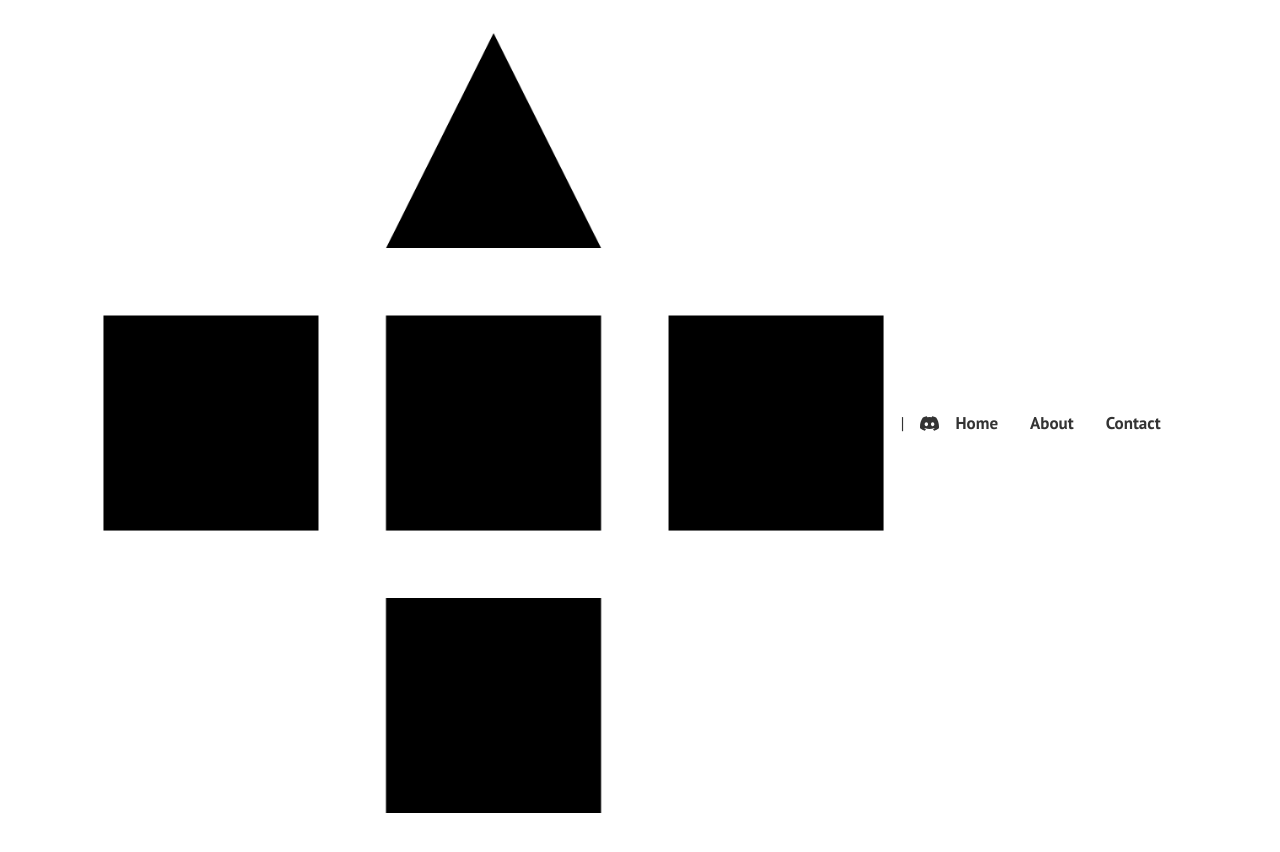
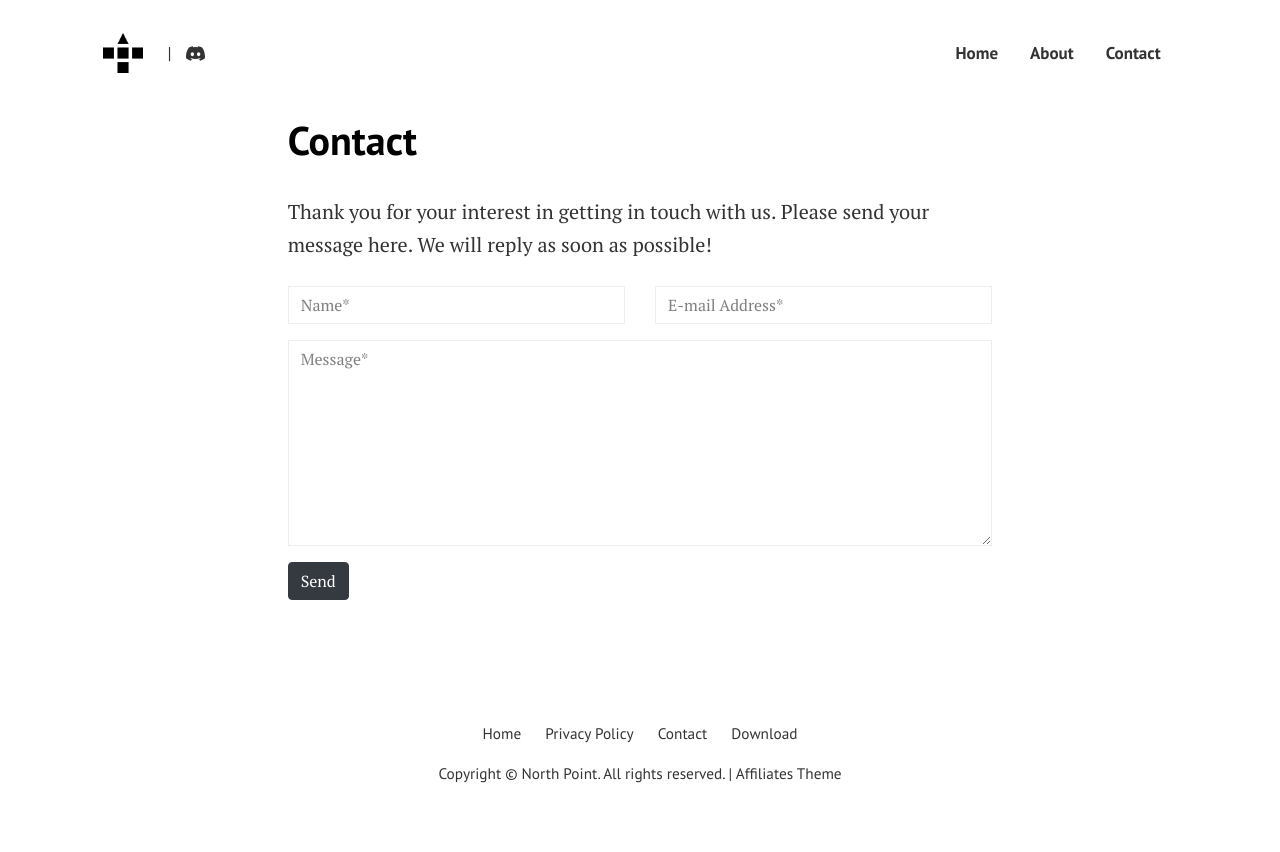
Before and after one commit to anvoids/northpoint, a Jekyll site: the page built from pages/contact.html, in a window 1280 px wide. Shown: the top 852 px of the page. Built offline with Jekyll 4.4.1, drawn with Linux system fonts in a browser that asks for light colours.

Commit message:
Update default.html

```diff
--- a/_layouts/default.html
+++ b/_layouts/default.html
@@ -40,7 +40,7 @@ gtag('config', '{{site.ganalytics}}');
 
           <a class="navbar-brand text-dark font-weight-bold big d-flex align-items-center" href="{{site.baseurl}}/">
           {% if site.logo %}
-          <img class="mr-2" src="{{site.baseurl}}/{{site.logo}}" alt="logo">
+          <img class="mr-2" height="40" width="40" src="{{site.baseurl}}/{{site.logo}}" alt="logo">
           {% else %}
           <span class="d-none d-md-inline-block">{{ site.title }}</span>
           {% endif %}
```
